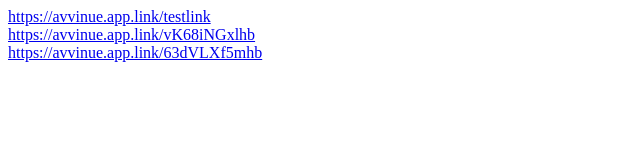
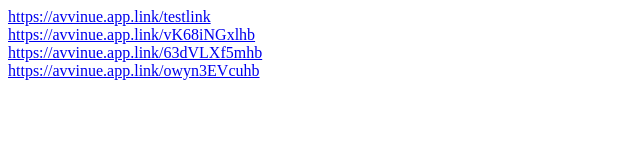
Before and after one commit to vadymbychkov/deeplink_test.github.io, a plain HTML site: page index.html in a window 1280 px wide. Shown: the whole page, without its empty margins (0-640 px from the left). Drawn offline with Linux system fonts and the light colour scheme.

Commit message:
new link

```diff
--- a/index.html
+++ b/index.html
@@ -12,5 +12,7 @@
     <a href="https://avvinue.app.link/vK68iNGxlhb">https://avvinue.app.link/vK68iNGxlhb</a>
     <br>
     <a href="https://avvinue.app.link/63dVLXf5mhb">https://avvinue.app.link/63dVLXf5mhb</a>
+    <br>
+    <a href="https://avvinue.app.link/owyn3EVcuhb">https://avvinue.app.link/owyn3EVcuhb</a>
 </body>
 </html>
```
